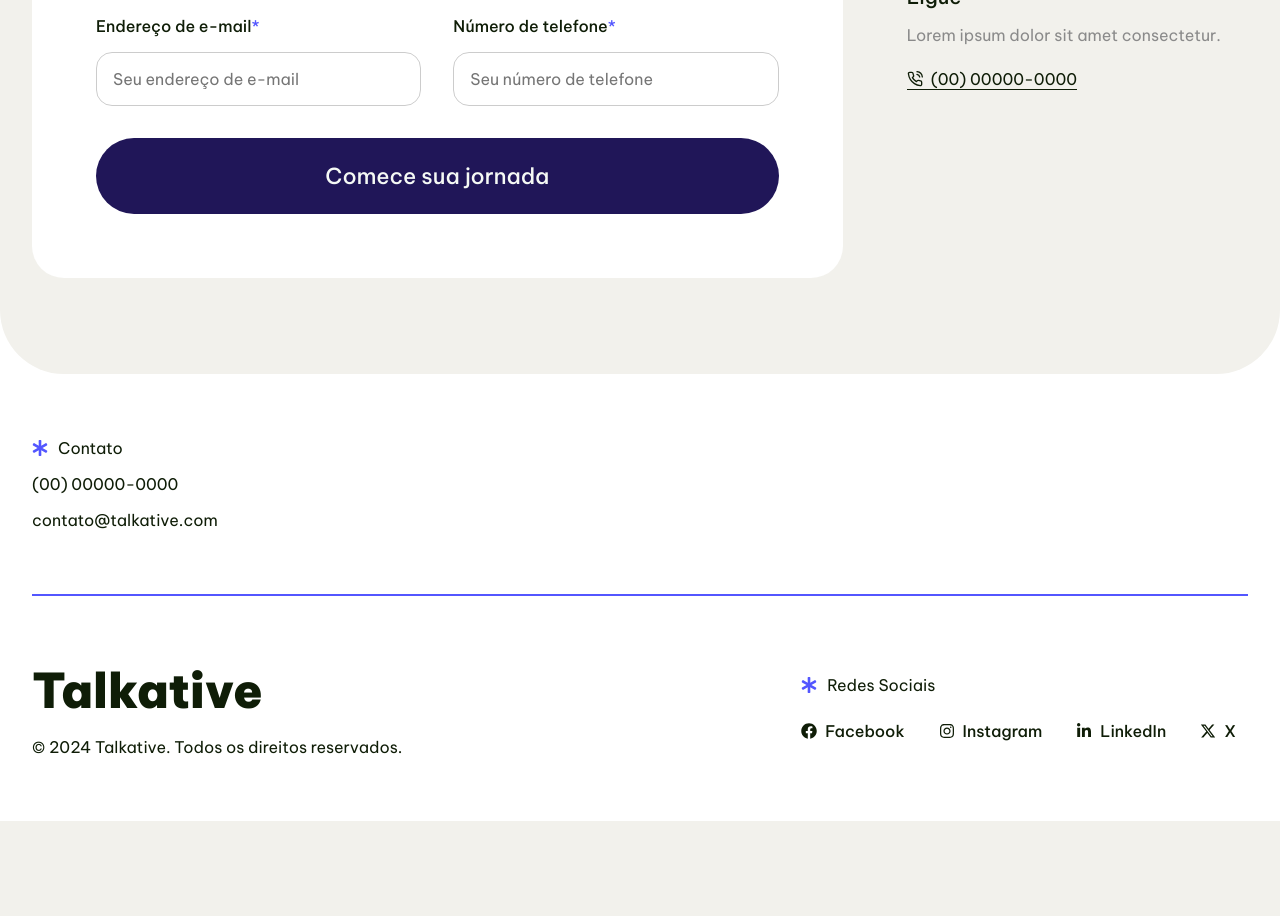
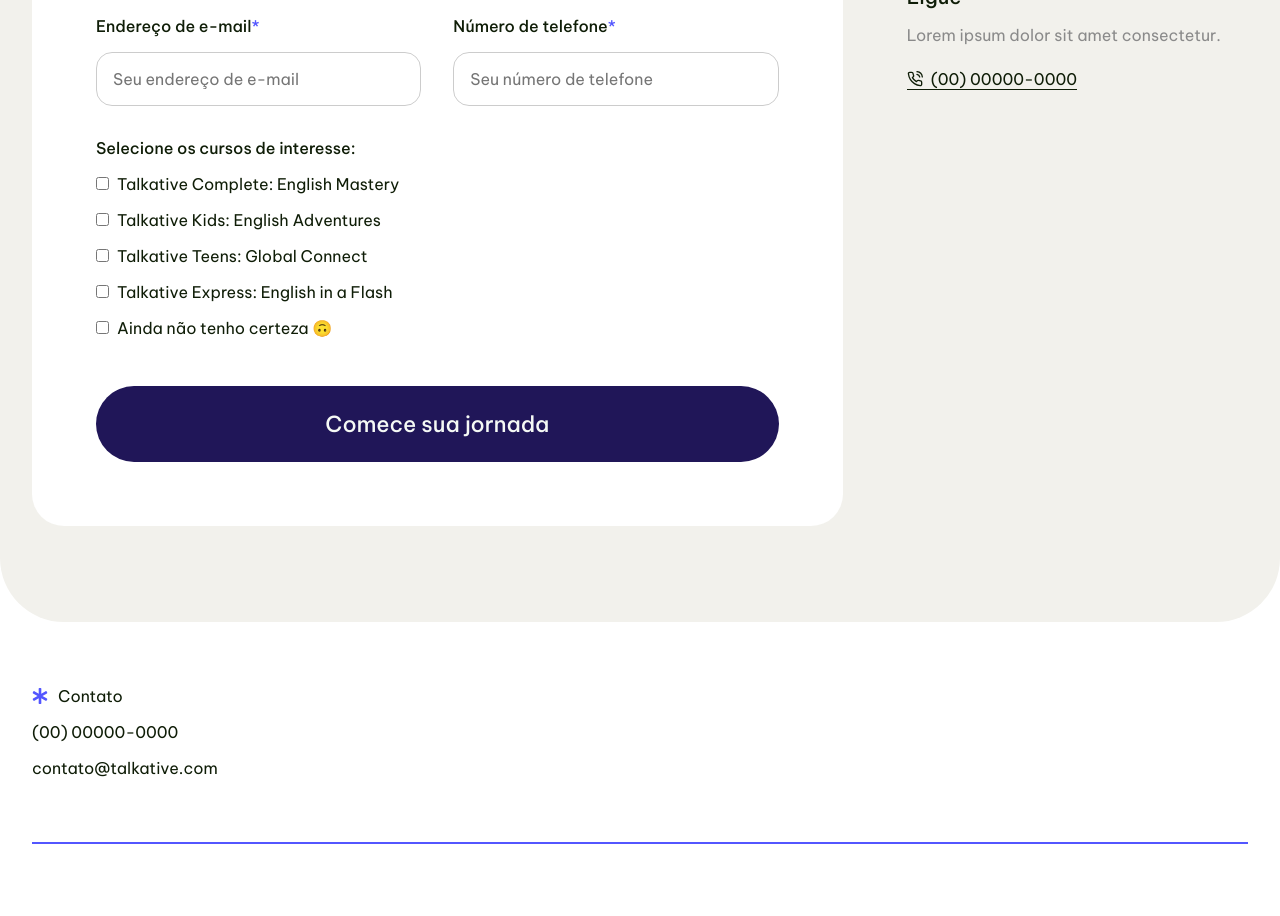
Before and after one commit to SnayderRodrigues/react-study, a React (Vite) app: page /contact in a window 1280 px wide. Shown: the part 880-1796 px from the top of the page. Before the commit the page ends 1701 px from the top, so only its background shows below. Built offline with nearby package versions, Linux system fonts and the light colour scheme.

Commit message:
update: contact page form component styles. Add checkboxes for course selection

```diff
--- a/src/pages/contact/ContactPageForm.jsx
+++ b/src/pages/contact/ContactPageForm.jsx
@@ -83,6 +83,60 @@ const ContactPageForm = () => {
                 <span>Este campo é obrigatório.</span>
               )}
             </div>
+            <div className="contactPage-form__form-section">
+              <label>Selecione os cursos de interesse:</label>
+              <div>
+                <input
+                  id="course1"
+                  type="checkbox"
+                  value="Talkative Complete"
+                  {...register("courses")}
+                />
+                <label htmlFor="course1">
+                  Talkative Complete: English Mastery
+                </label>
+              </div>
+              <div>
+                <input
+                  id="course2"
+                  type="checkbox"
+                  value="Talkative Kids"
+                  {...register("courses")}
+                />
+                <label htmlFor="course2">
+                  Talkative Kids: English Adventures
+                </label>
+              </div>
+              <div>
+                <input
+                  id="course3"
+                  type="checkbox"
+                  value="Talkative Teens"
+                  {...register("courses")}
+                />
+                <label htmlFor="course3">Talkative Teens: Global Connect</label>
+              </div>
+              <div>
+                <input
+                  id="course4"
+                  type="checkbox"
+                  value="Talkative Express"
+                  {...register("courses")}
+                />
+                <label htmlFor="course4">
+                  Talkative Express: English in a Flash
+                </label>
+              </div>
+              <div>
+                <input
+                  id="course0"
+                  type="checkbox"
+                  value="Inglês Instrumental"
+                  {...register("courses")}
+                />
+                <label htmlFor="course0">Ainda não tenho certeza 🙃</label>
+              </div>
+            </div>
             <button
               onClick={() => handleSubmit(onSubmit)()}
               className="button link"
--- a/src/styles/pages/contact/_contactpageform.scss
+++ b/src/styles/pages/contact/_contactpageform.scss
@@ -90,6 +90,25 @@
       padding: 0.375rem 0;
     }
   }
+  &__form-section {
+    grid-column: 1 / -1;
+    display: flex;
+    flex-direction: column;
+
+    & > label {
+      font-weight: 500;
+      margin-bottom: 1rem;
+    }
+    & > div {
+      display: flex;
+      align-items: center;
+      gap: 0.5rem;
+      margin-bottom: 1rem;
+    }
+    & > div > * {
+      cursor: pointer;
+    }
+  }
   &__contact {
     flex: 1;
     display: flex;
```
